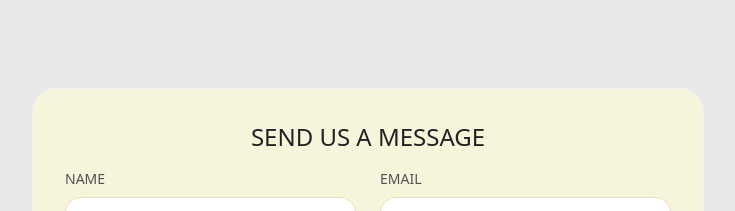
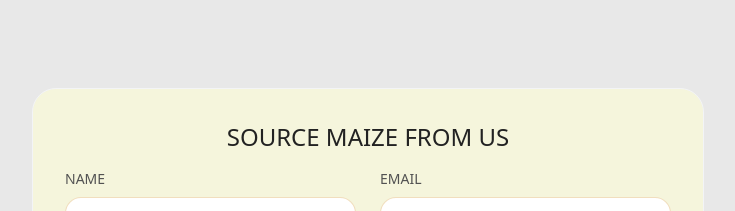
Before and after one commit to afromorpheus/baobab-frontiers-website, a Next.js app: page / in a window 1280 px wide. Shown: the part 6340-6551 px from the top of the page, without its empty margins (272-1007 px from the left). Built offline with nearby package versions, Linux system fonts and the light colour scheme.

Commit message:
Rename contact form title to 'SOURCE MAIZE FROM US'

```diff
--- a/src/components/LetsTalk.tsx
+++ b/src/components/LetsTalk.tsx
@@ -146,7 +146,7 @@ export default function LetsTalk() {
         >
           <div className="bg-[#F5F5DC] p-8 rounded-3xl border border-gray-100">
             <h3 className="text-2xl font-kannada-regular text-[#222222] mb-4 text-center">
-              SEND US A MESSAGE
+              SOURCE MAIZE FROM US
             </h3>
 
             <form className="space-y-6">
```
